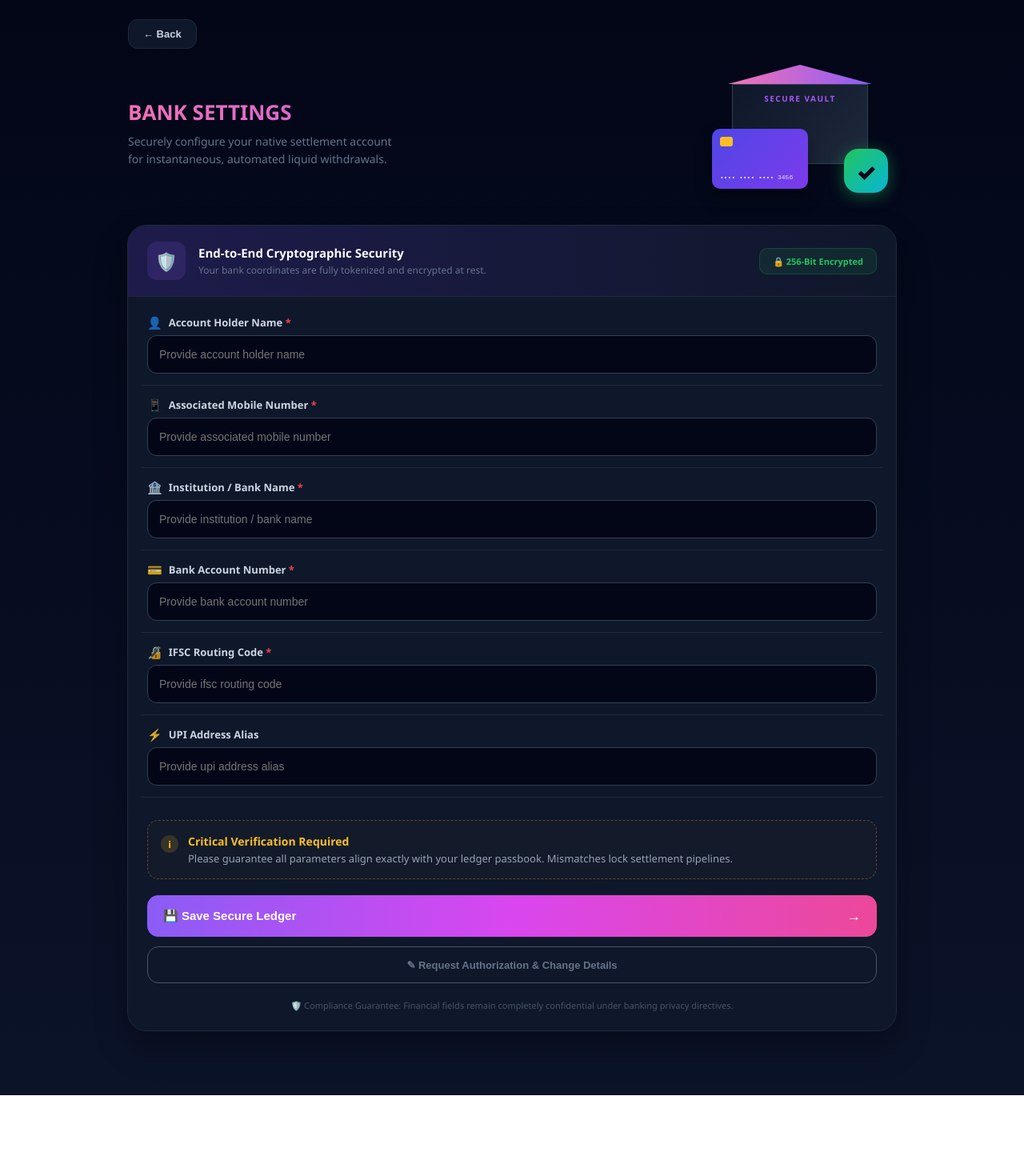
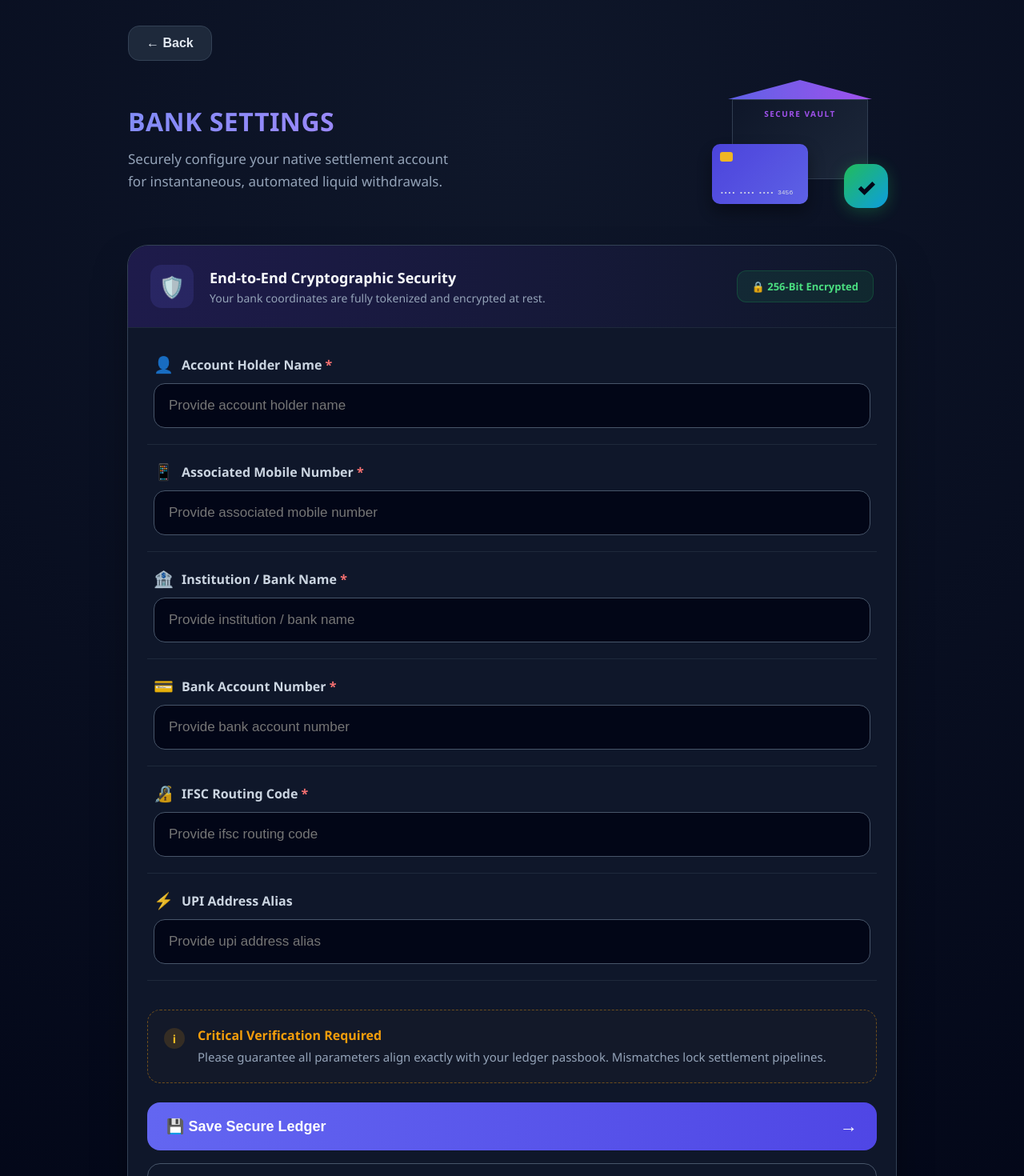
Before and after one commit to savemoneyofficialapp-art/save-money, a React (Create React App) app in the folder frontend/: page /bank-details in a window 1280 px wide. Shown: the top 1470 px of the page at 80% size. Before the commit the page ends 1369 px from the top, so only its background shows below. Built offline with nearby package versions, Linux system fonts and the light colour scheme; no server answers; sample sign-in values are in the browser's storage.

Commit message:
Update BankDetails.js

```diff
--- a/frontend/src/pages/BankDetails.js
+++ b/frontend/src/pages/BankDetails.js
@@ -120,7 +120,7 @@ export default function BankDetails() {
         </button>
       </div>
 
-      {/* 🏛️ আল্ট্রা-মডার্ন হিরো আর্ট সেকশন */}
+      {/* 🏛️ হিরো আর্ট সেকশন */}
       <section style={styles.hero}>
         <div style={styles.heroText}>
           <h1 style={styles.heroTitle}>BANK SETTINGS</h1>
@@ -220,8 +220,8 @@ export default function BankDetails() {
         <div style={styles.note}>
           <div style={styles.infoIcon}>i</div>
           <div style={{ flex: 1 }}>
-            <b style={{ color: "#fbbf24", fontSize: "14px", display: "block", marginBottom: "3px" }}>Critical Verification Required</b>
-            <p style={{ margin: 0, color: "#94a3b8", fontSize: "13px" }}>Please guarantee all parameters align exactly with your ledger passbook. Mismatches lock settlement pipelines.</p>
+            <b style={{ color: "#f59e0b", fontSize: "16px", display: "block", marginBottom: "5px" }}>Critical Verification Required</b>
+            <p style={{ margin: 0, color: "#94a3b8", fontSize: "15px", lineHeight: "1.5" }}>Please guarantee all parameters align exactly with your ledger passbook. Mismatches lock settlement pipelines.</p>
           </div>
         </div>
 
@@ -237,14 +237,14 @@ export default function BankDetails() {
             disabled={loading || disabled}
           >
             <span>{loading ? "⚡ Processing..." : "💾 Save Secure Ledger"}</span>
-            <span style={{ fontSize: "18px" }}>→</span>
+            <span style={{ fontSize: "22px" }}>→</span>
           </button>
 
           <button
             style={{
               ...styles.changeBtn,
-              borderColor: editMode ? "#475569" : "#d946ef",
-              color: editMode ? "#64748b" : "#f472b6",
+              borderColor: editMode ? "#475569" : "#6366f1",
+              color: editMode ? "#64748b" : "#818cf8",
               cursor: editMode ? "not-allowed" : "pointer"
             }}
             onClick={startEdit}
@@ -274,23 +274,23 @@ export default function BankDetails() {
   );
 }
 
-// 🎛️ রি-ইউজেবল আল্ট্রা-মডার্ন ইনপুট কম্পোনেন্ট
+// 🎛️ রি-ইউজেবল ইনপুট কম্পোনেন্ট
 function Input({ icon, label, name, value, onChange, disabled, optional }) {
   return (
     <div style={styles.row}>
       <div style={styles.labelWrapper}>
         <span style={styles.inlineIcon}>{icon}</span>
         <label style={styles.label}>
-          {label} {!optional && <span style={{ color: "#ef4444" }}>*</span>}
+          {label} {!optional && <span style={{ color: "#f87171" }}>*</span>}
         </label>
       </div>
 
       <input
         style={{
           ...styles.input,
-          background: disabled ? "#0b1329" : "#020617",
-          borderColor: disabled ? "#1e293b" : "#334155",
-          color: disabled ? "#64748b" : "#f1f5f9",
+          background: disabled ? "#0f172a" : "#020617",
+          borderColor: disabled ? "#1e293b" : "#475569",
+          color: disabled ? "#94a3b8" : "#f8fafc",
           cursor: disabled ? "not-allowed" : "text"
         }}
         name={name}
@@ -303,39 +303,39 @@ function Input({ icon, label, name, value, onChange, disabled, optional }) {
   );
 }
 
-// 💎 আল্ট্রা-প্রিমিয়াম সাইবারনেটিক ডিজাইন গাইডলাইন স্টাইলস
+// 💎 স্টাইল শিট (ফন্ট সাইজ ও আই-কমফোর্ট অপ্টিমাইজড)
 const styles = {
   page: {
     minHeight: "100vh",
-    background: "linear-gradient(180deg, #020617 0%, #0b1329 100%)",
+    background: "radial-gradient(circle at 50% 10%, #0f172a 0%, #020617 100%)",
     color: "#f1f5f9",
-    padding: "24px 16px 80px",
+    padding: "32px 20px 80px",
     fontFamily: "'Segoe UI', system-ui, -apple-system, sans-serif",
     boxSizing: "border-box"
   },
   headerNav: {
     maxWidth: "960px",
-    margin: "0 auto 20px"
+    margin: "0 auto 24px"
   },
   backBtn: {
-    padding: "10px 18px",
-    borderRadius: "12px",
-    border: "1px solid #1e293b",
-    background: "#0f172a",
-    color: "#cbd5e1",
-    fontSize: "13px",
+    padding: "12px 22px",
+    borderRadius: "14px",
+    border: "1px solid #334155",
+    background: "#1e293b",
+    color: "#e2e8f0",
+    fontSize: "16px",
     fontWeight: "600",
     cursor: "pointer",
     transition: "all 0.2s"
   },
   hero: {
     maxWidth: "960px",
-    margin: "0 auto 30px",
+    margin: "0 auto 36px",
     display: "flex",
     flexDirection: "row",
     alignItems: "center",
     justifyContent: "space-between",
-    gap: "24px",
+    gap: "32px",
     flexWrap: "wrap-reverse"
   },
   heroText: {
@@ -343,16 +343,17 @@ const styles = {
     minWidth: "280px"
   },
   heroTitle: {
-    fontSize: "26px",
+    fontSize: "32px",
     fontWeight: "900",
-    margin: "0 0 8px 0",
-    background: "linear-gradient(135deg, #f472b6 0%, #a855f7 100%)",
+    margin: "0 0 12px 0",
+    background: "linear-gradient(135deg, #818cf8 0%, #c084fc 100%)",
     WebkitBackgroundClip: "text",
-    WebkitTextFillColor: "transparent"
+    WebkitTextFillColor: "transparent",
+    letterSpacing: "0.5px"
   },
   heroSubtitle: {
-    fontSize: "14px",
-    color: "#64748b",
+    fontSize: "17px",
+    color: "#94a3b8",
     lineHeight: "1.6",
     margin: 0
   },
@@ -360,13 +361,14 @@ const styles = {
     width: "240px",
     height: "170px",
     position: "relative",
-    margin: "0 auto"
+    margin: "0 auto",
+    opacity: 0.95
   },
   roof: {
     width: "180px",
     height: "24px",
     margin: "0 auto",
-    background: "linear-gradient(90deg, #f472b6, #8b5cf6)",
+    background: "linear-gradient(90deg, #6366f1, #a855f7)",
     clipPath: "polygon(50% 0, 100% 100%, 0 100%)"
   },
   bankMain: {
@@ -405,7 +407,7 @@ const styles = {
     width: "120px",
     height: "75px",
     borderRadius: "10px",
-    background: "linear-gradient(135deg, #4f46e5 0%, #7c3aed 100%)",
+    background: "linear-gradient(135deg, #4f46e5 0%, #6366f1 100%)",
     boxShadow: "0 10px 20px rgba(0,0,0,0.4)",
     padding: "10px",
     boxSizing: "border-box",
@@ -432,169 +434,171 @@ const styles = {
     width: "55px",
     height: "55px",
     borderRadius: "18px",
-    background: "linear-gradient(135deg, #22c55e 0%, #06b6d4 100%)",
+    background: "linear-gradient(135deg, #22c55e 0%, #0ea5e9 100%)",
     display: "grid",
     placeItems: "center",
     fontSize: "28px",
     color: "#020617",
     fontWeight: "900",
-    boxShadow: "0 4px 20px rgba(34,197,94,0.4)"
+    boxShadow: "0 4px 20px rgba(34,197,94,0.3)"
   },
   formBox: {
     maxWidth: "960px",
     margin: "0 auto",
-    borderRadius: "24px",
-    border: "1px solid #1e293b",
+    borderRadius: "26px",
+    border: "1px solid #334155",
     background: "#0f172a",
     overflow: "hidden",
-    boxShadow: "0 20px 40px rgba(0,0,0,0.3)"
+    boxShadow: "0 25px 50px -12px rgba(0, 0, 0, 0.5)"
   },
   secureHead: {
-    padding: "20px 24px",
+    padding: "24px 28px",
     display: "flex",
     alignItems: "center",
-    gap: "16px",
+    gap: "20px",
     background: "linear-gradient(90deg, #1e1b4b 0%, #0f172a 100%)",
     borderBottom: "1px solid #1e293b",
     flexWrap: "wrap"
   },
   secureIcon: {
-    width: "48px",
-    height: "48px",
-    borderRadius: "12px",
-    background: "rgba(139,92,246,0.15)",
+    width: "54px",
+    height: "54px",
+    borderRadius: "14px",
+    background: "rgba(99, 102, 241, 0.15)",
     display: "grid",
     placeItems: "center",
-    fontSize: "22px"
+    fontSize: "26px"
   },
   secureTitle: {
-    fontSize: "15px",
+    fontSize: "18px",
     fontWeight: "700",
-    margin: "0 0 3px 0",
+    margin: "0 0 4px 0",
     color: "#f8fafc"
   },
   secureSubtitle: {
-    fontSize: "12px",
-    color: "#64748b",
+    fontSize: "14px",
+    color: "#94a3b8",
     margin: 0
   },
   secureBadge: {
-    padding: "8px 16px",
-    borderRadius: "10px",
+    padding: "10px 18px",
+    borderRadius: "12px",
     background: "rgba(34,197,94,0.1)",
-    color: "#22c55e",
-    fontSize: "11px",
+    color: "#4ade80",
+    fontSize: "13px",
     fontWeight: "700",
     border: "1px solid rgba(34,197,94,0.2)"
   },
   inputsContainer: {
-    padding: "8px 16px"
+    padding: "12px 24px"
   },
   row: {
     display: "flex",
     flexDirection: "column",
-    gap: "6px",
-    padding: "14px 8px",
+    gap: "10px",
+    padding: "20px 8px",
     borderBottom: "1px solid #1e293b"
   },
   labelWrapper: {
     display: "flex",
     alignItems: "center",
-    gap: "8px"
+    gap: "10px"
   },
   inlineIcon: {
-    fontSize: "15px",
-    opacity: 0.8
+    fontSize: "20px",
+    opacity: 0.9
   },
   label: {
-    fontSize: "13px",
+    fontSize: "16px",
     fontWeight: "600",
     color: "#cbd5e1"
   },
   input: {
     width: "100%",
-    height: "48px",
-    borderRadius: "12px",
-    border: "1px solid",
-    padding: "0 14px",
-    fontSize: "14px",
+    height: "56px",
+    borderRadius: "14px",
+    border: "1.5px solid",
+    padding: "0 18px",
+    fontSize: "17px",
+    fontWeight: "500",
     outline: "none",
     boxSizing: "border-box",
     transition: "all 0.2s"
   },
   note: {
-    margin: "20px 24px",
-    padding: "16px",
-    borderRadius: "14px",
-    border: "1px dashed rgba(251,191,36,0.3)",
+    margin: "24px",
+    padding: "20px",
+    borderRadius: "16px",
+    border: "1px dashed rgba(245, 158, 11, 0.4)",
     display: "flex",
     alignItems: "flex-start",
-    gap: "12px",
-    background: "rgba(251,191,36,0.02)"
+    gap: "16px",
+    background: "rgba(245, 158, 11, 0.02)"
   },
   infoIcon: {
-    width: "22px",
-    height: "22px",
+    width: "26px",
+    height: "26px",
     borderRadius: "50%",
-    background: "rgba(251,191,36,0.15)",
+    background: "rgba(245, 158, 11, 0.15)",
     color: "#fbbf24",
     display: "grid",
     placeItems: "center",
-    fontSize: "12px",
+    fontSize: "14px",
     fontWeight: "900",
     flexShrink: 0,
     marginTop: "2px"
   },
   actionArea: {
-    padding: "0 24px 20px"
+    padding: "0 24px 24px"
   },
   submitBtn: {
     width: "100%",
-    height: "52px",
+    height: "60px",
     border: "none",
-    borderRadius: "14px",
-    background: "linear-gradient(90deg, #8b5cf6 0%, #d946ef 50%, #ec4899 100%)",
+    borderRadius: "16px",
+    background: "linear-gradient(90deg, #6366f1 0%, #4f46e5 100%)",
     color: "#ffffff",
-    fontSize: "15px",
+    fontSize: "18px",
     fontWeight: "700",
     display: "flex",
     alignItems: "center",
     justifyContent: "space-between",
-    padding: "0 20px",
+    padding: "0 24px",
     boxSizing: "border-box"
   },
   changeBtn: {
     width: "100%",
-    height: "46px",
-    borderRadius: "14px",
-    border: "1px solid",
+    height: "52px",
+    borderRadius: "16px",
+    border: "1.5px solid",
     background: "transparent",
-    fontSize: "13px",
+    fontSize: "16px",
     fontWeight: "700",
-    marginTop: "12px",
-    boxSizing: "border-box"
+    marginTop: "16px",
+    boxSizing: "border-box",
+    transition: "all 0.2s"
   },
   lockText: {
     textAlign: "center",
     color: "#34d399",
-    fontSize: "12px",
+    fontSize: "14px",
     fontWeight: "600",
-    marginTop: "12px",
-    marginSub: 0
+    marginTop: "16px",
+    margin: "16px 0 0 0"
   },
   editText: {
     textAlign: "center",
     color: "#fbbf24",
-    fontSize: "12px",
+    fontSize: "14px",
     fontWeight: "600",
-    marginTop: "12px",
-    marginSub: 0
+    marginTop: "16px",
+    margin: "16px 0 0 0"
   },
   bottomText: {
     textAlign: "center",
-    color: "#475569",
-    fontSize: "11px",
-    padding: "0 24px 24px",
+    color: "#64748b",
+    fontSize: "13px",
+    padding: "0 24px 28px",
     margin: 0
   }
 };
```
